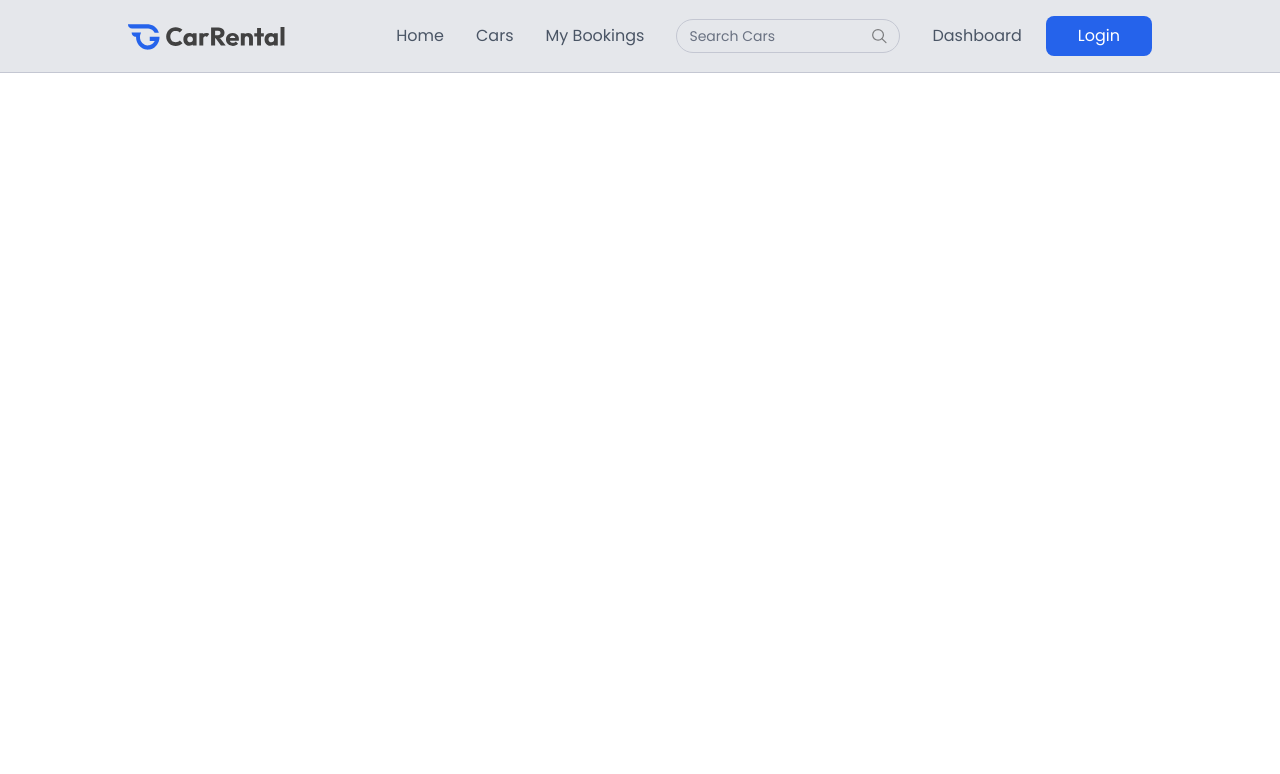
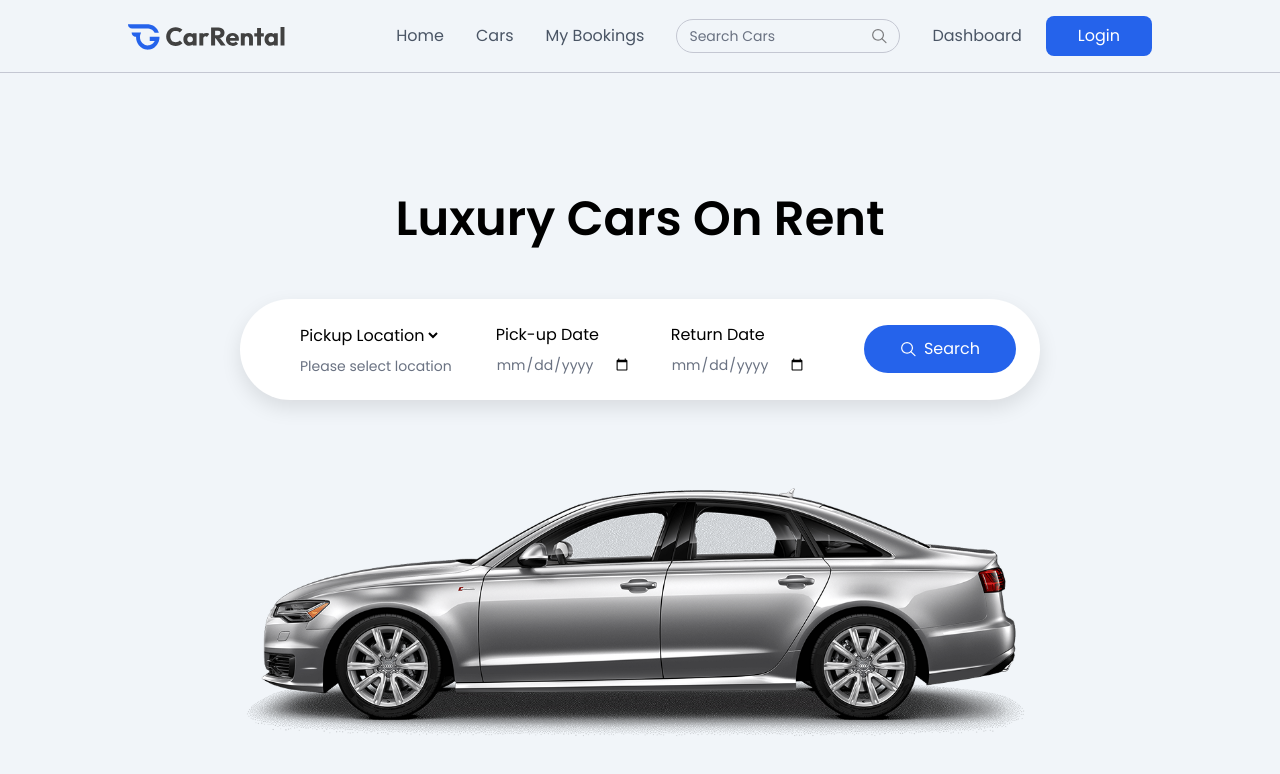
Before and after one commit to Shlok-Maktarpara-23/Car-Rental-Mern, a React (Vite) app in the folder client/: page / in a window 1280 px wide. Shown: the top 774 px of the page. Built offline with nearby package versions, Linux system fonts and the light colour scheme.

Commit message:
feat: add hero section in home page and define routes of other pages

```diff
--- a/client/src/App.jsx
+++ b/client/src/App.jsx
@@ -1,6 +1,7 @@
 import React, { useState } from 'react'
 import Navbar from './components/Navbar'
 import { useLocation } from 'react-router-dom';
+import AppRoutes from './routes';
 
 const App = () => {
 
@@ -10,6 +11,7 @@
   return (
     <>
       {!isOwnerPath && <Navbar setShowLogin={setShowLogin}/>}
+      <AppRoutes />
     </>
   )
 }
--- /dev/null
+++ b/client/src/components/Hero.jsx
@@ -0,0 +1,67 @@
+import React, { useState } from "react";
+import { main_car, search_icon } from "../assets";
+import { cityList } from "../constants/cities";
+
+const Hero = () => {
+  const [pickupLocation, setpickupLocation] = useState("");
+
+  return (
+    <div className="h-screen flex flex-col items-center justify-center gap-14 bg-light text-center">
+      <h1 className="text-4xl md:text-5xl font-semibold">
+        Luxury Cars On Rent
+      </h1>
+
+      <form className="flex flex-col md:flex-row items-start md:items-center justify-between p-6 rounded-1g md: rounded-full w-full max-w-80 md:max-w-200 bg-white shadow-[0px_8px_20px_rgba(0,0,0,0.1)]">
+        <div className="flex flex-col md:flex-row items-start md:items-center gap-10 md:ml-8">
+          <div className="flex flex-col items-start gap-2">
+            <select
+              required
+              value={pickupLocation}
+              onChange={(e) => setpickupLocation(e.target.value)}
+            >
+              <option value="">Pickup Location</option>
+              {cityList.map((city) => (
+                <option key={city} value={city}>
+                  {city}
+                </option>
+              ))}
+            </select>
+            <p className="px-1 text-sm text-gray-500">
+              {pickupLocation ? pickupLocation : "Please select location"}
+            </p>
+          </div>
+
+          <div className="flex flex-col items-start gap-2">
+            <label htmlFor="pickup-date">Pick-up Date</label>
+            <input
+              type="date"
+              id="pickup-date"
+              min={new Date().toISOString().split("T")[0]}
+              className="text-sm text-gray-500"
+              required
+            />
+          </div>
+
+          <div className="flex flex-col items-start gap-2">
+            <label htmlFor="return-date">Return Date</label>
+            <input
+              type="date"
+              id="return-date"
+              className="text-sm text-gray-500"
+              required
+            />
+          </div>
+        </div>
+
+        <button className="flex items-center justify-center gap-2 px-9 py-3 max-sm:mt-4 bg-primary hover:bg-primary-dull text-white rounded-full cursor-pointer">
+          <img src={search_icon} alt="search" className="brightness-300" />
+          Search
+        </button>
+      </form>
+
+      <img src={main_car} alt="car" className="max-h-74" />
+    </div>
+  );
+};
+
+export default Hero;
--- a/client/src/components/Navbar.jsx
+++ b/client/src/components/Navbar.jsx
@@ -12,7 +12,7 @@
     <>
       <div
         className={`flex items-center justify-between px-6 md:px-16 lg:px-24 xl:px-32 py-4 text-gray-600 border-b border-borderColour relative transition-all
-            ${location.pathname === "/" && "bg-gray-200"}`}
+            ${location.pathname === "/" && "bg-light"}`}
       >
         <Link to={"/"}>
           <img src={logo} alt="logo" className="h-8" />
@@ -20,7 +20,7 @@
 
         <div
           className={`max-sm:fixed max-sm:h-screen max-sm:w-full max-sm:top-16 max-sm:p-4 right-0 flex items-start flex-col gap-4 sm:flex-row sm:items-center sm:gap-8 transition-all duration-300 z-50 ${
-            location.pathname === "/" ? "bg-gray-200" : "bg-white"
+            location.pathname === "/" ? "bg-light" : "bg-white"
           } ${open ? "max-sm:translate-x-0" : "max-sm:translate-x-full"}`}
         >
           {menuLinks.map((link, index) => (
--- a/client/src/index.css
+++ b/client/src/index.css
@@ -9,6 +9,6 @@
 @theme {
     --color-primary: #2563EB;
     --color-primary-dull: #1F58D8;
-    --colour-light: #F1F5F9;
+    --color-light: #F1F5F9;
     --color-borderColour: #c4c7d2;
 }
--- /dev/null
+++ b/client/src/pages/CarDetails.jsx
@@ -0,0 +1,9 @@
+import React from 'react'
+
+const CarDetails = () => {
+  return (
+    <div>CarDetails</div>
+  )
+}
+
+export default CarDetails
--- /dev/null
+++ b/client/src/pages/Cars.jsx
@@ -0,0 +1,9 @@
+import React from 'react'
+
+const Cars = () => {
+  return (
+    <div>Cars</div>
+  )
+}
+
+export default Cars
--- /dev/null
+++ b/client/src/pages/Home.jsx
@@ -0,0 +1,12 @@
+import React from 'react'
+import Hero from '../components/Hero'
+
+const Home = () => {
+  return (
+    <div>
+        <Hero />
+    </div>
+  )
+}
+
+export default Home
--- /dev/null
+++ b/client/src/pages/MyBookings.jsx
@@ -0,0 +1,9 @@
+import React from 'react'
+
+const MyBookings = () => {
+  return (
+    <div>MyBookings</div>
+  )
+}
+
+export default MyBookings
--- /dev/null
+++ b/client/src/routes/index.jsx
@@ -0,0 +1,21 @@
+import React from "react";
+import { Route, Routes } from "react-router-dom";
+import Home from "../pages/Home";
+import Cars from "../pages/Cars";
+import CarDetails from "../pages/CarDetails";
+import MyBookings from "../pages/MyBookings";
+
+const AppRoutes = () => {
+  return (
+    <Routes>
+      {/* Public Routes */}
+      <Route path="/" element={<Home />} />
+      <Route path="/cars" element={<Cars />} />
+      <Route path="/car-details/:id" element={<CarDetails />} />
+      <Route path="/my-bookings" element={<MyBookings />} />
+      <Route path="*" element={<div>Not Found</div>} />
+    </Routes>
+  );
+};
+
+export default AppRoutes;
```
